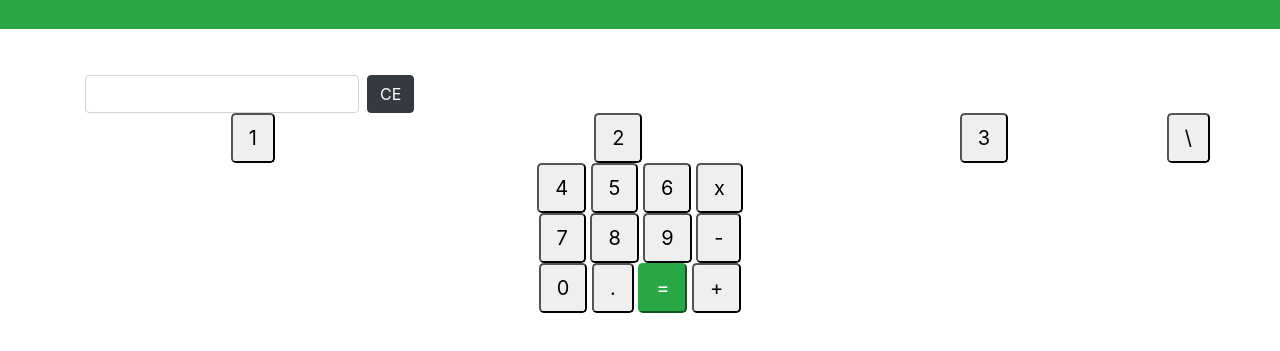
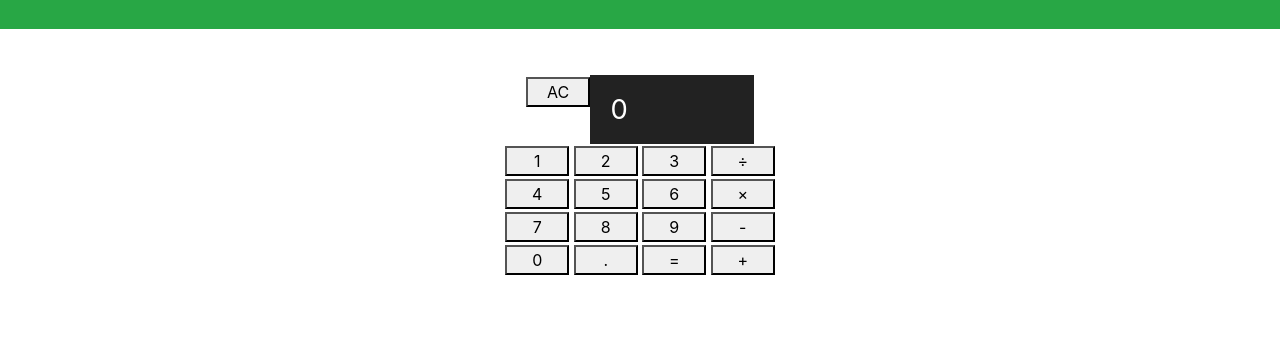
Before and after one commit to tkeirnan/Calculator_App, a plain HTML site: page index.html in a window 1280 px wide. Shown: the part 75-426 px from the top of the page. Drawn offline with nearby package versions, Linux system fonts and the light colour scheme.

Commit message:
improved interface. started working on javascript

```diff
--- a/Calculator.css
+++ b/Calculator.css
@@ -1,3 +1,183 @@
+// Some personal resets
+html {
+  box-sizing: border-box;
+}
+
+*,
+*::before,
+*::after {
+  box-sizing: inherit;
+}
+
+body {
+  margin: 0;
+}
+
+/* Responsive Images */
+
+embed,
+iframe,
+img,
+object,
+video {
+  max-width: 100%;
+}
+
+h1,
+h2,
+h3,
+h4,
+h5,
+h6,
+ul,
+ol,
+li,
+p,
+pre,
+blockquote,
+figure,
+hr {
+  margin: 0;
+  padding-right: 0;
+  padding-left: 0;
+}
+
+a {
+  text-decoration: none;
+}
+
+a:focus {
+  outline: none;
+}
+
+h1,
+h2,
+h3,
+h4,
+h5,
+h6 {
+  display: block;
+}
+
+/* Removes all decimals and discs from lists */
+
+ol,
+ul {
+  list-style: none;
+}
+
+/*
+ * Completely resets form items
+ * ----------------------------
+ * Super hard reset that removes all borders
+ * and radiuses of all form items (including
+ * checkboxes and radios)
+ */
+
+input,
+textarea,
 button {
-    margin: 30px 30 30 30;
+  border: 0;
+  border-radius: 0;
+  background-color: transparent;
+  font-size: inherit;
+  font-family: inherit;
+  font-weight: inherit;
+  outline: none;
+  appearance: none;
+  text-align: left;
 }
+
+input:hover,
+input:active,
+input:focus,
+textarea:hover,
+textarea:active,
+textarea:focus,
+button:hover,
+button:active,
+button:focus {
+  outline: none;
+}
+
+:root {
+  font-family: Helvetica, Arial, sans-serif;
+}
+
+html {
+  font-size: 175%;
+  font-weight: 300;
+  line-height: 1.3;
+}
+
+body {
+  align-items: center;
+  background-image: linear-gradient(236deg, #74ebd5, #acb6e5);
+  display: flex;
+  height: 100vh;
+  justify-content: center;
+}
+
+.container {
+  max-width: 20em;
+}
+
+.container > p {
+  text-align: center;
+}
+
+.calculator {
+  border-radius: 12px;
+  box-shadow: 0 0 40px 0px rgba(0, 0, 0, 0.15);
+  margin-left: auto;
+  margin-right: auto;
+  margin-top: 2em;
+  max-width: 15em;
+  overflow: hidden;
+}
+
+.calculator__display {
+  background-color: #222222;
+  color: #fff;
+  font-size: 1.714285714em;
+  padding: 0.5em 0.75em;
+  text-align: right;
+}
+
+.calculator__keys {
+  background-color: #999;
+  display: grid;
+  grid-gap: 1px;
+  grid-template-columns: repeat(4, 1fr);
+}
+
+.calculator__keys > * {
+  background-color: #fff;
+  padding: 0.5em 1.25em;
+  position: relative;
+  text-align: center;
+}
+
+.calculator__keys > *:active::before,
+.calculator__keys > .is-depressed::before {
+  background-color: rgba(0, 0, 0, 0.2);
+  bottom: 0;
+  box-shadow: 0 0 6px 0 rgba(0, 0, 0, 0.5) inset;
+  content: "";
+  left: 0;
+  opacity: 0.3;
+  position: absolute;
+  right: 0;
+  top: 0;
+  z-index: 1;
+}
+
+.key--operator {
+  background-color: #eee;
+}
+
+.key--equal {
+  background-image: linear-gradient(to bottom, #fe886a, #ff7033);
+  grid-column: -2;
+  grid-row: 2 / span 4;
+}
--- /dev/null
+++ b/Calculator2.css
@@ -0,0 +1,19 @@
+.calculatorDisplay {
+    background-color: #222222;
+    width:164px;
+    color: #fff;
+    font-size: 1.714285714em;
+    padding: 0.5em 0.75em;
+    text-align: left;
+  }
+
+.buttonAndDisplay {
+    display: flex;
+  justify-content: center;
+}
+
+button {
+    width: 4em;
+    margin-top: .1em;
+    margin-bottom: .1em;
+}
--- a/index.html
+++ b/index.html
@@ -10,6 +10,8 @@
       href="https://stackpath.bootstrapcdn.com/bootstrap/4.4.1/css/bootstrap.min.css"
       integrity="sha384-Vkoo8x4CGsO3+Hhxv8T/Q5PaXtkKtu6ug5TOeNV6gBiFeWPGFN9MuhOf23Q9Ifjh"
       crossorigin="anonymous">
+      <link rel="stylesheet" href="calculator2.css">
+
 </head>
 <body>
       <div class="main-container text-center bg-success py-4 text-white">
@@ -21,52 +23,54 @@
       </div>
 
       <div class="container text-center">
+            <div class ="row">
+                <div class="col"></div>
+                <div class="col"></div>
 
-        <div class ="row">
+                <div class="col" id="buttonAndDisplay">
+                    <div class="row">
+                        <div><button id="ACbutton" data-action="clear">AC</button>
+                        </div>
+                        <div class="calculatorDisplay">0
+                        </div>
+                    </div>
+                </div>
+
+                <div class="col"></div>
+                <div class="col"></div>
+            </div>
+            <div>
+                <div class="row">
                     <div class="col">
-              <form class="form-inline ">
-                  <input type="text" class="form-control mr-2">
-                  <input type="submit" class="btn btn-dark" value="CE">
-              </form>
+                        <button>1</button>
+                        <button>2</button>
+                        <button>3</button>
+                        <button class="key--operator" data-action="divide">÷</button>
+                    </div>
                 </div>
             </div>
             <div class="row">
                 <div class="col">
-              <button id="one" class="btn-outline btn-lg">1</button>
-          </div>
-          <div class="col">
-              <button id="two" class="btn-outline btn-lg">2</button>
-          </div>
-          <div class="col">
-              <button id="three" class="btn-outline btn-lg">3</button>
-          </div>
-          <div>
-              <button id="divide" class="btn-outline btn-lg">\</button>
-          </div>
-        </div>
-
-        <div class="row">
-            <div class="col">
-                <button id="four" class="btn-outline btn-lg">4</button>
-                <button id="five" class="btn-outline btn-lg">5</button>
-                <button id="six" class="btn-outline btn-lg">6</button>
-                <button id="multiply" class="btn-outline btn-lg">x</button>
+                    <button>4</button>
+                    <button>5</button>
+                    <button>6</button>
+                    <button class="key--operator" data-action="multiply">&times;</button>
                 </div>
             </div>
             <div class="row">
                 <div class="col">
-                <button id="seven" class="btn-outline btn-lg">7</button>
-                <button id="eight" class="btn-outline btn-lg">8</button>
-                <button id="nine" class="btn-outline btn-lg">9</button>
-                <button id="subtract" class="btn-outline btn-lg">-</button>
+                    <button>7</button>
+                    <button>8</button>
+                    <button>9</button>
+                    <button class="key--operator" data-action="subtract">-</button>
                 </div>
             </div>
             <div class="row">
                 <div class="col">
-                <button id="zero" class="btn-outline btn-lg">0</button>
-                <button id="dot" class="btn-outline btn-lg">.</button>
-                <button id="equals" class="btn-success btn-lg">=</button>
-                <button id="add" class="btn-outline btn-lg">+</button>
+                    <button>0</button>
+                    <button data-action="decimal">.</button>
+                    <button class="key--equal" data-action="calculate">=</button>
+                    <button class="key--operator" data-action="add">+</button>
                 </div>
             </div>
       </div>
```
Also changed, not shown: Calculator_Script.js (+44 -0 lines), index2.html (+41 -0 lines). Lines whose indentation alone changed are shown as unchanged.
